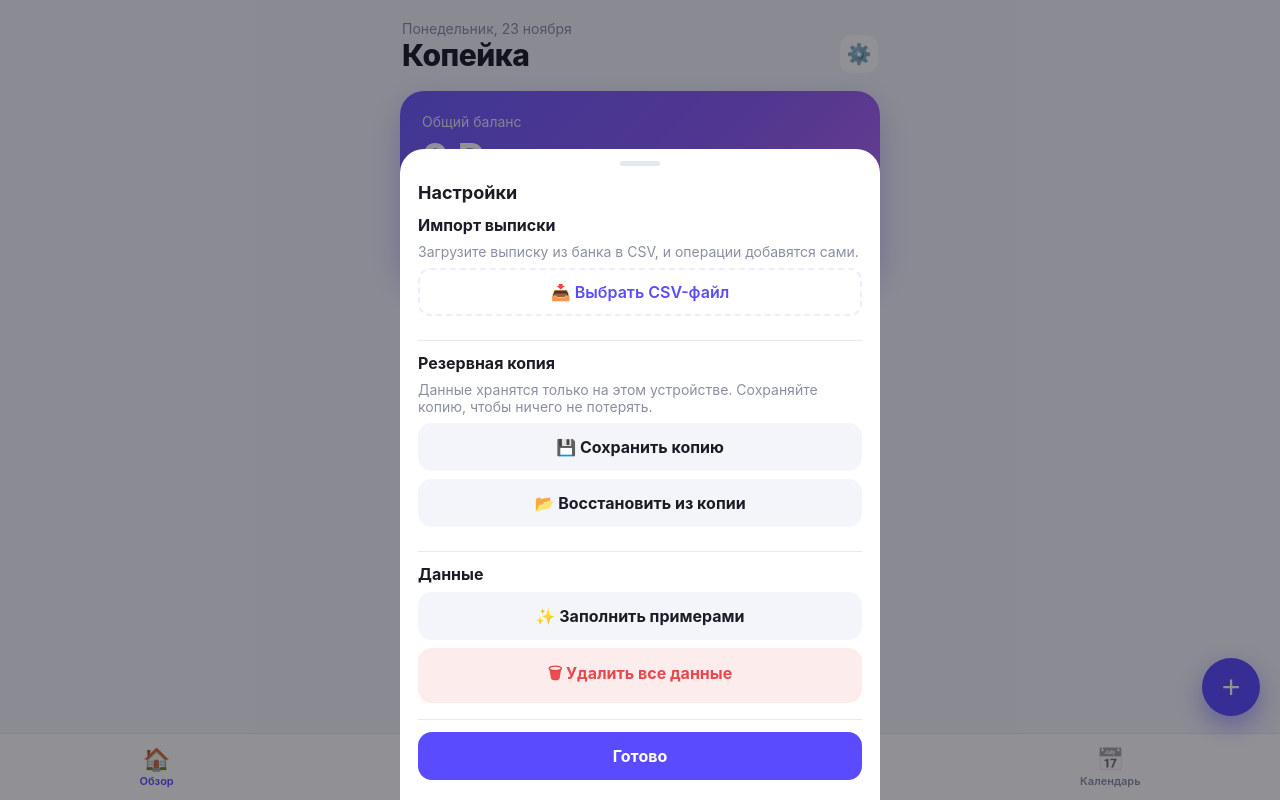
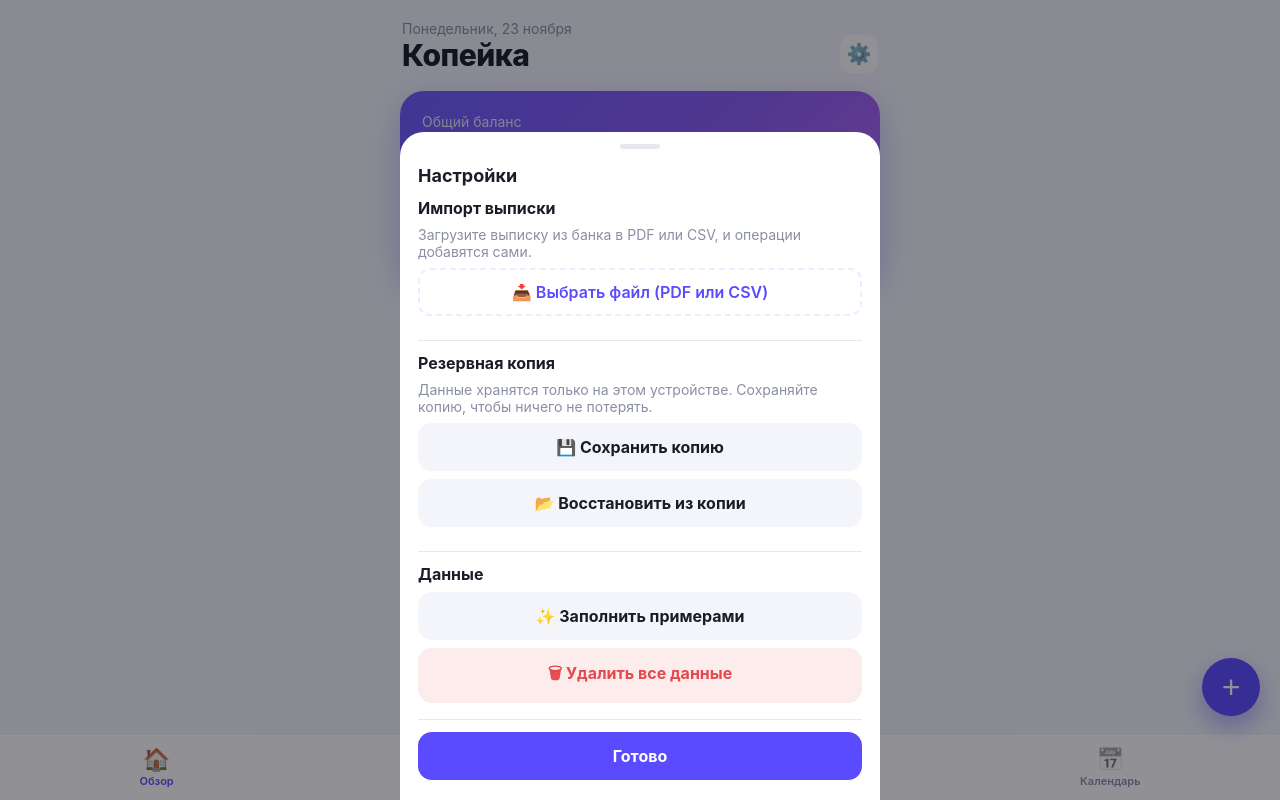
Before and after one commit to RaseBase/kopeyka, a plain HTML site: page index.html in a window 1280 px wide. Both pictures are taken after a click on the button "⚙️". Drawn offline with Linux system fonts and the light colour scheme.

Commit message:
Add files via upload

```diff
--- a/index.html
+++ b/index.html
@@ -235,12 +235,12 @@
       <div class="sheet-handle"></div>
       <h3>Настройки</h3>
 
-      <div class="settings-group">
+         <div class="settings-group">
         <p class="group-title">Импорт выписки</p>
-        <p class="muted">Загрузите выписку из банка в CSV, и операции добавятся сами.</p>
+        <p class="muted">Загрузите выписку из банка в PDF или CSV, и операции добавятся сами.</p>
         <label class="import-btn">
-          📥 Выбрать CSV-файл
-          <input id="importFile" type="file" accept=".csv,text/csv" class="visually-hidden">
+          📥 Выбрать файл (PDF или CSV)
+          <input id="importFile" type="file" accept=".csv,.pdf,text/csv,application/pdf" class="visually-hidden">
         </label>
         <p id="importMessage" class="message"></p>
       </div>
```
Also changed, not shown: 1 other file.
